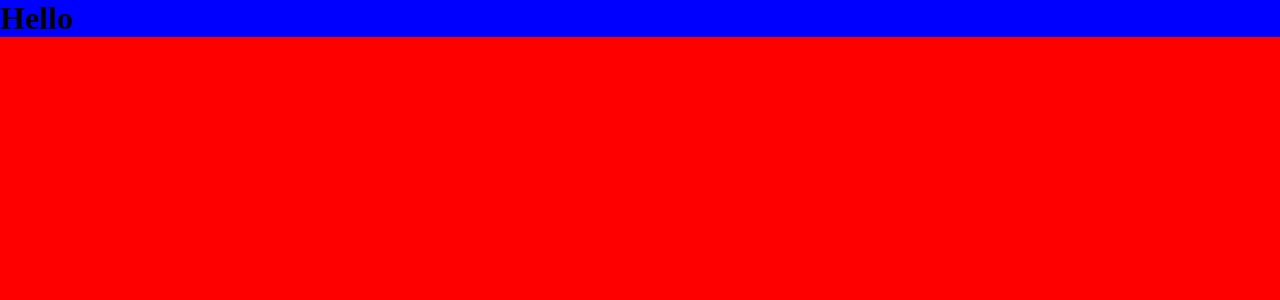
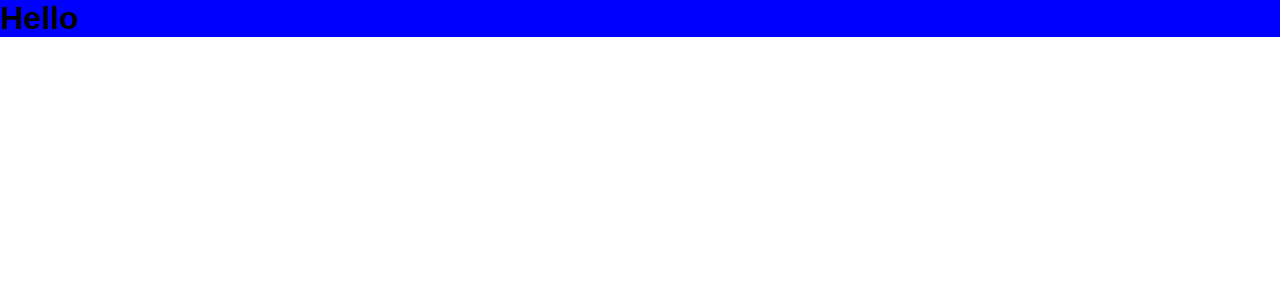
Before and after one commit to walterjrr/Portfolio, a React (Create React App) app: page / in a window 1280 px wide. Shown: the top 300 px of the page. Built offline with nearby package versions, Linux system fonts and the light colour scheme.

Commit message:
fonts settings

```diff
--- a/src/styles/global-styles.js
+++ b/src/styles/global-styles.js
@@ -2,14 +2,18 @@ import { css } from 'styled-components';
 import { createGlobalStyle } from 'styled-components';
 
 export const GlobalStyles = createGlobalStyle`
+  @import url('https://fonts.googleapis.com/css2?family=Koulen&family=Ubuntu:ital,wght@0,700;1,700&display=swap');
   *{
     margin: 0;
     padding: 0;
   }
 
+  html {
+    font-size: 62.5%;
+  }
+
   body {
-  ${({ theme }) => css`
-    background: ${theme.colors.mainBg};
-  `}
+    font-family: ${({ theme }) => theme.fonts.family.default};
+    font-size: 1.6rem
   }
 `;
--- a/src/styles/theme.js
+++ b/src/styles/theme.js
@@ -3,6 +3,11 @@ export const theme = {
     mainBg: 'red',
     secondaryBg: 'blue',
   },
-  fonts: {},
+  fonts: {
+    family: {
+      default: "'Ubuntu', sans-serif",
+      title: "'Koulen', cursive",
+    },
+  },
   spacing: {},
 };
```
Lines whose indentation alone changed are shown as unchanged.
